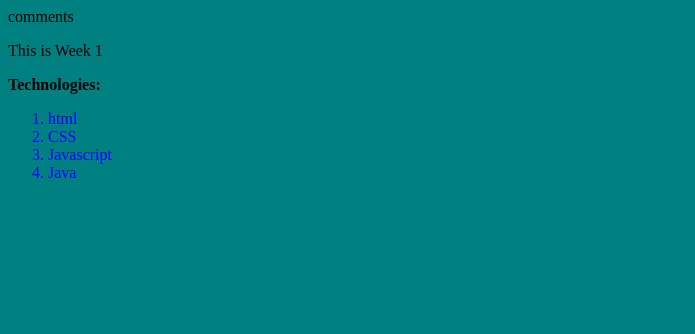
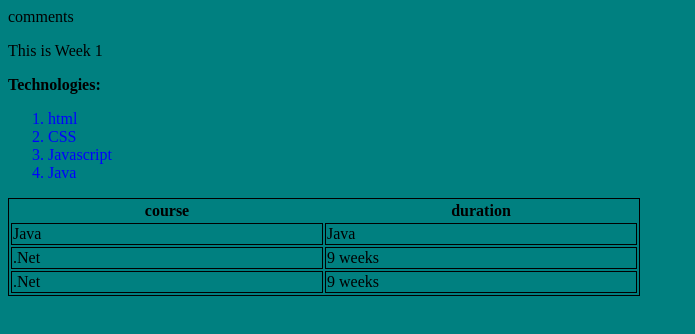
Before and after one commit to 2502-feb25-java-org/mclaudio_project0, a plain HTML site: page 01-Week/index.html in a window 1280 px wide. Shown: the whole page, without its empty margins (0-695 px from the left). Drawn offline with Linux system fonts and the light colour scheme.

Commit message:
more things done in class

```diff
--- a/01-Week/index.css
+++ b/01-Week/index.css
@@ -1,4 +1,4 @@
-body{
+body {
   background-color: teal;
 }
 #java {
@@ -7,6 +7,15 @@ body{
 .yellow {
   color: yellow;
 }
-li{
+li {
   color: blue;
 }
+table,
+thead,
+tbody td {
+  width: 50%;
+  border-width: 1px;
+  border-color: black;
+  border-style: solid;
+  border-radius: 0.2px;
+}
--- a/01-Week/index.html
+++ b/01-Week/index.html
@@ -14,6 +14,8 @@ comments
   </head>
   <body>
     <div>
+      <!--tags verticals div,p,li, ol, ul -->
+      <!-- inline elements strong, blockquotes, emphasis, u, img, br -->
       <p>This is Week 1</p>
       <strong> Technologies:</strong>
       <ol>
@@ -22,6 +24,30 @@ comments
         <li>Javascript</li>
         <li>Java</li>
       </ol>
+      <table>
+        <thead>
+          <th>
+            course
+          </th>
+          <th>
+            duration
+          </th>
+        </thead>
+        <tbody>
+          <tr>
+            <td>Java</td>
+            <td>Java</td>
+          </tr>
+          <tr>
+            <td>.Net</td>
+            <td>9 weeks</td>
+          </tr>
+          <tr>
+            <td>.Net</td>
+            <td>9 weeks</td>
+          </tr>
+        </tbody>
+      </table>
     </div>
   </body>
 </html>
```
Also changed, not shown: 01-Week/signUp.html (added, +27 -0 lines).
